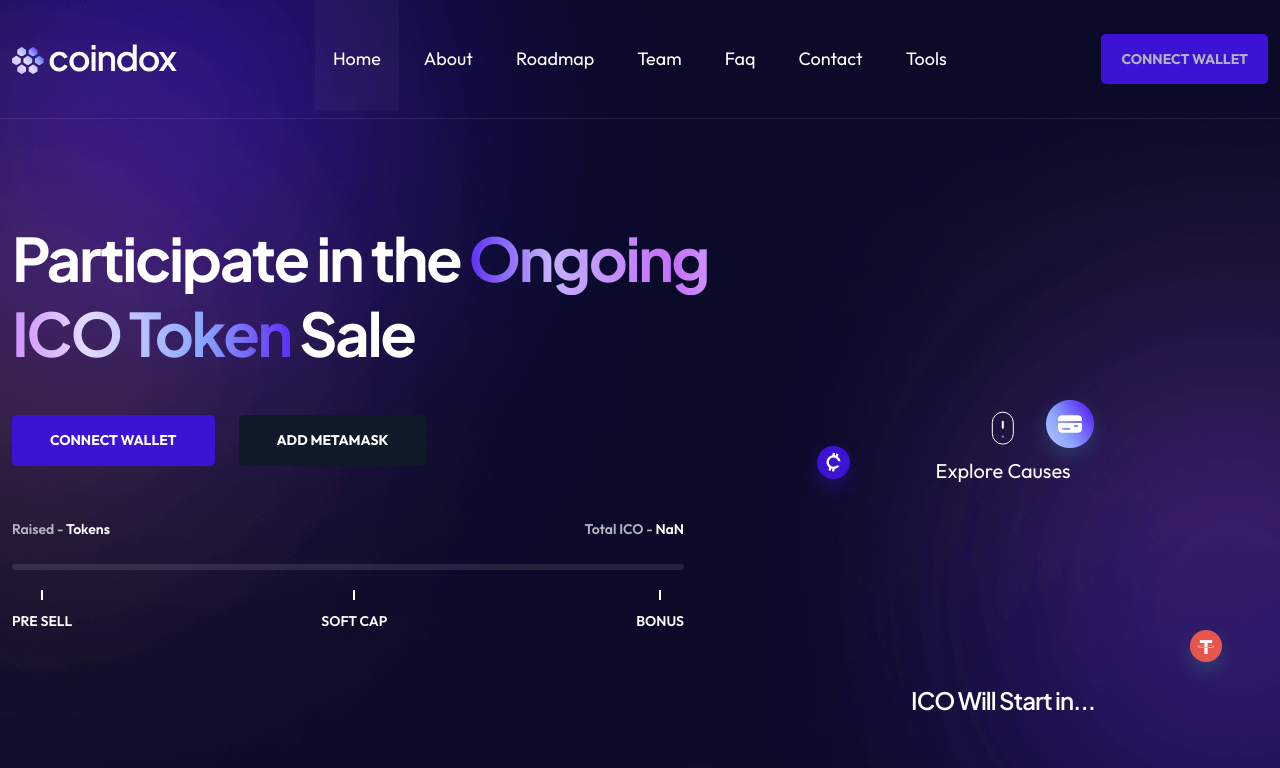
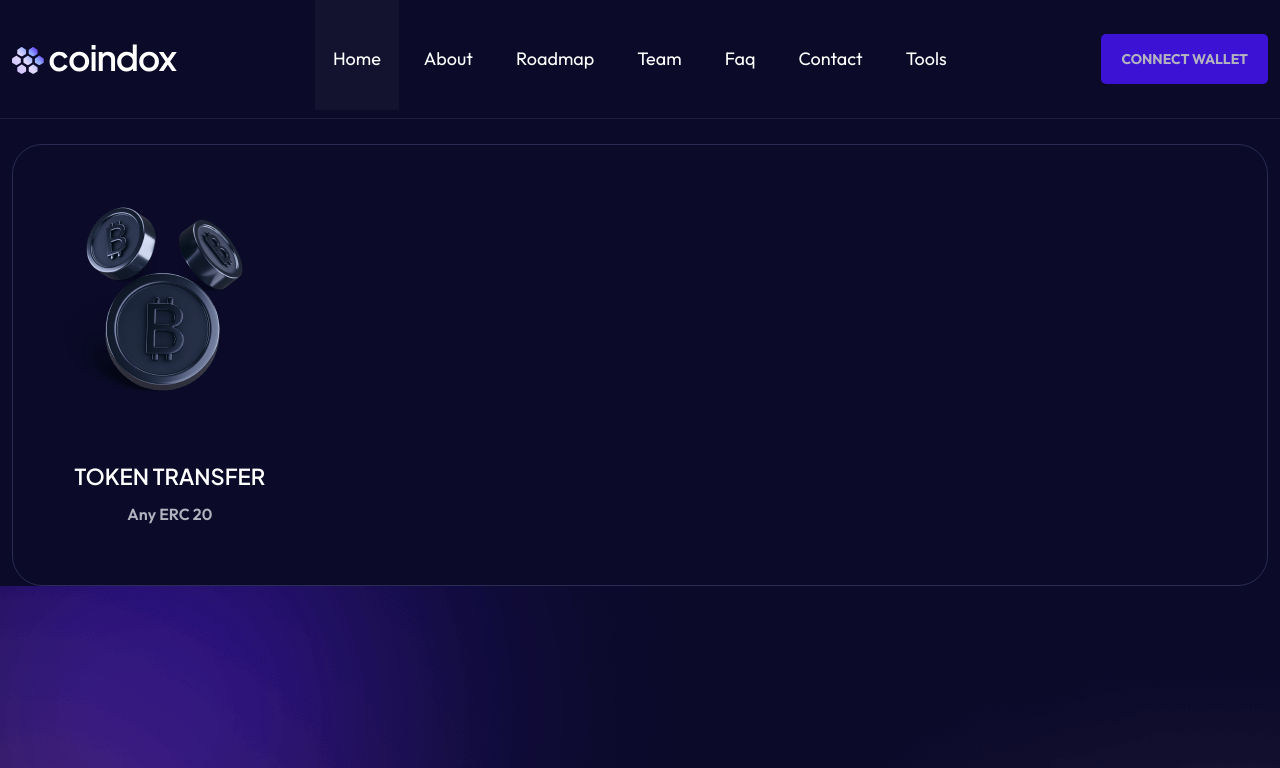
Before and after one commit to rahul-0407/Web3-ICO-Dapp, a Next.js app: page / in a window 1280 px wide. Shown: the top 768 px of the page. Built offline with nearby package versions, Linux system fonts and the light colour scheme; no server answers.

Commit message:
working on owner section

```diff
--- a/Components/Owner.jsx
+++ b/Components/Owner.jsx
@@ -1,7 +1,23 @@
 import React from "react";
+import {FaPlus} from "react-icons/fa6"
 
-const Owner = () => {
-  return <div>Owner</div>;
+const Owner = ({setOwnerModel, currency, detail, account, setTransferModel, setTransferCurrency, setOpenDonate, TOKEN_WITHDRAW, setOpenUpdateAddress, setOpenUpdatePrice}) => {
+  return <section className="team pos-rel">
+    <div className="container">
+      <div className="new-owner team__wrap ul_li">
+        <div className="team__item">
+          <div className="avatar">
+            <img src="assets/img/shape/c_shape1.png" alt="" />
+          </div>
+          <div className="team__info text-center mb-20">
+            <h3>TOKEN TRANSFER</h3>
+            <span>Any ERC 20</span>
+          </div>
+          <div className="team__social"></div>
+        </div>
+      </div>
+    </div>
+  </section>;
 };
 
 export default Owner;
--- a/pages/index.js
+++ b/pages/index.js
@@ -51,7 +51,8 @@ const index = () => {
 
 
   return <>
-  <div className="body_wrap">{ownerModel && (<Owner setOwnerModel={setOwnerModel} currency={currency} detail={detail} account={account} setTransferModel={setTransferModel} setTransferCurrency={setTransferCurrency} setOpenDonate={setOpenDonate} TOKEN_WITHDRAW={TOKEN_WITHDRAW} setOpenUpdateAddress={setOpenUpdateAddress} setOpenUpdatePrice={setOpenUpdatePrice}/>)}
+  <div className="body_wrap">
+    {!ownerModel && (<Owner setOwnerModel={setOwnerModel} currency={currency} detail={detail} account={account} setTransferModel={setTransferModel} setTransferCurrency={setTransferCurrency} setOpenDonate={setOpenDonate} TOKEN_WITHDRAW={TOKEN_WITHDRAW} setOpenUpdateAddress={setOpenUpdateAddress} setOpenUpdatePrice={setOpenUpdatePrice}/>)}
 
   {
     buyModel && (<Popup setBuyModel={setBuyModel} BUY_TOKEN={BUY_TOKEN} currency={currency} detail={detail} account={account} ERC20={ERC20} TOKEN_ADDRESS={TOKEN_ADDRESS} setLoader={setLoader} />)
```
